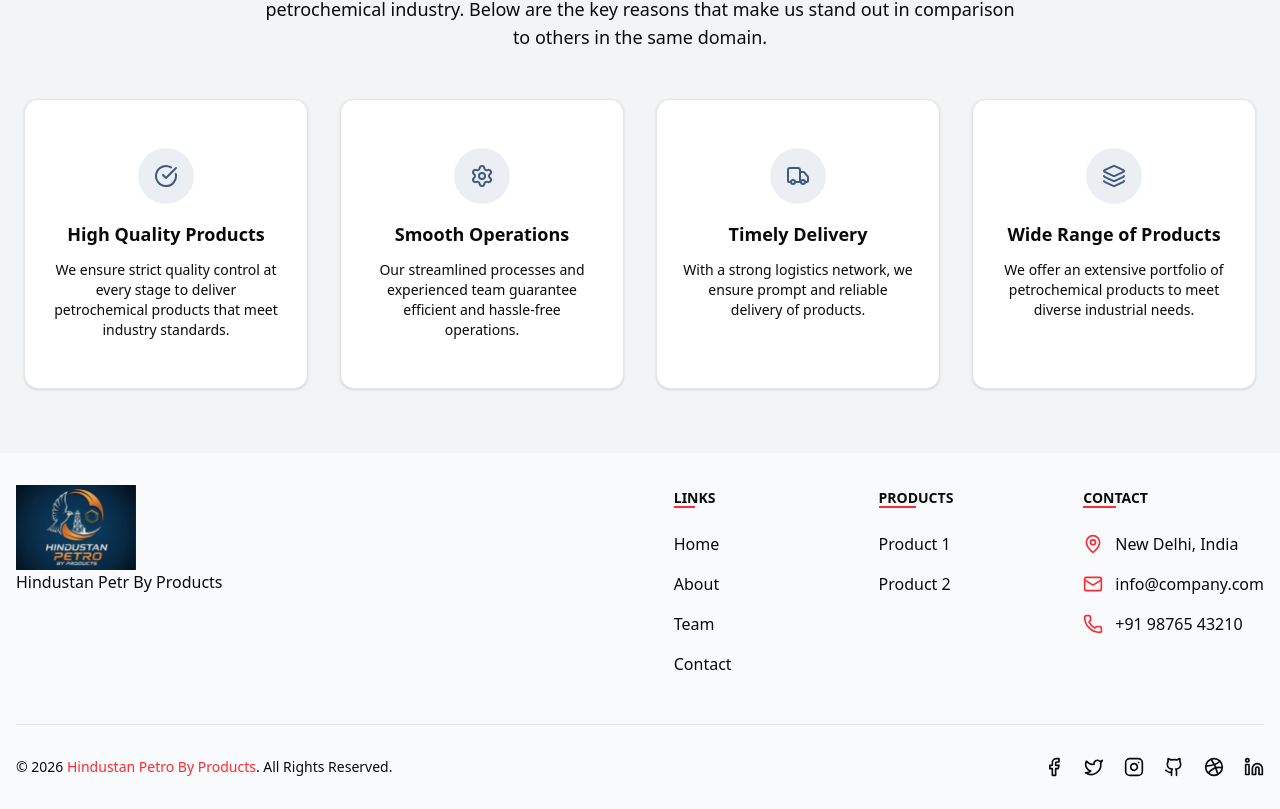
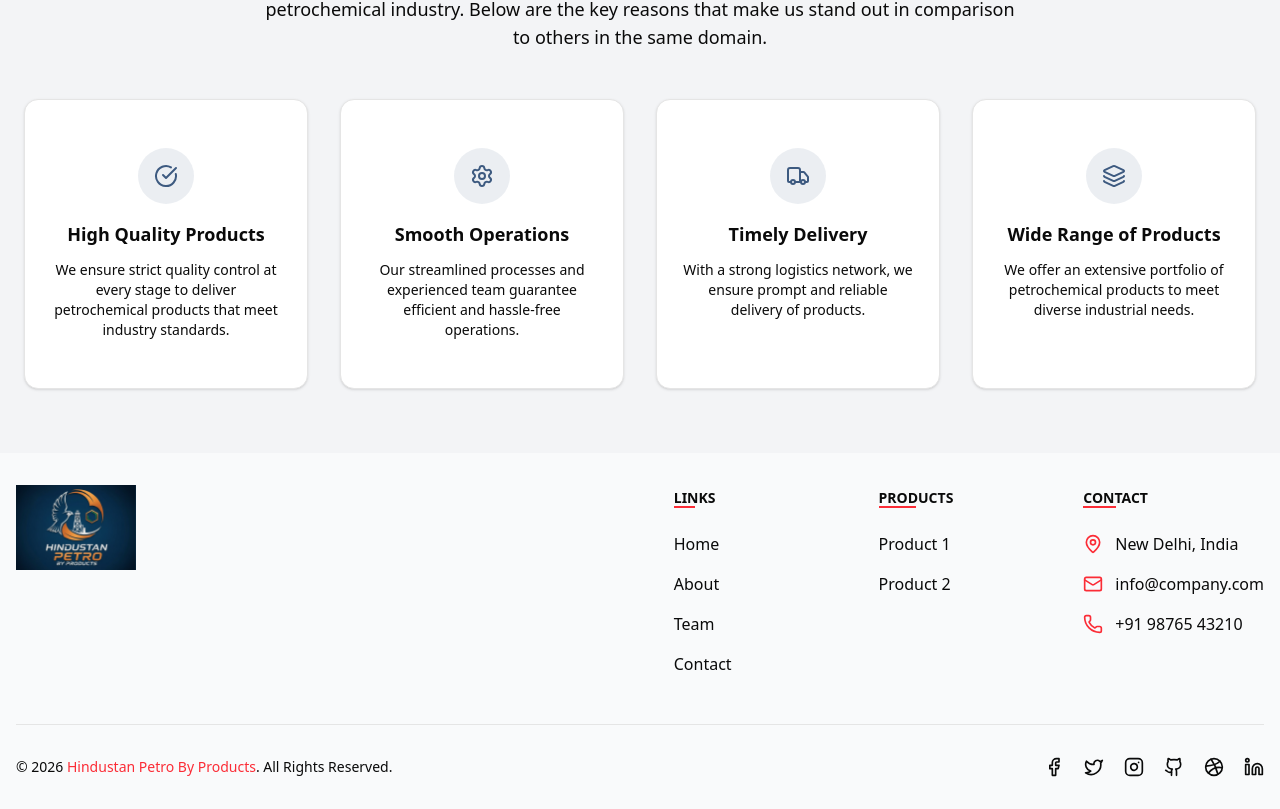
Before and after one commit to Khitishgithub/HindustanPetro, a Next.js app: page / in a window 1280 px wide. Shown: the part 6798-7607 px from the top of the page. Built offline with nearby package versions, Linux system fonts and the light colour scheme.

Commit message:
UPD: Footer

```diff
--- a/app/Components/Footer.tsx
+++ b/app/Components/Footer.tsx
@@ -28,7 +28,7 @@ const Footer = () => {
                 className="me-3 object-contain"
               />
             </Link>
-            <span>Hindustan Petr By Products</span>
+
           </div>
 
           {/* LINKS / PRODUCTS / CONTACT */}
```
